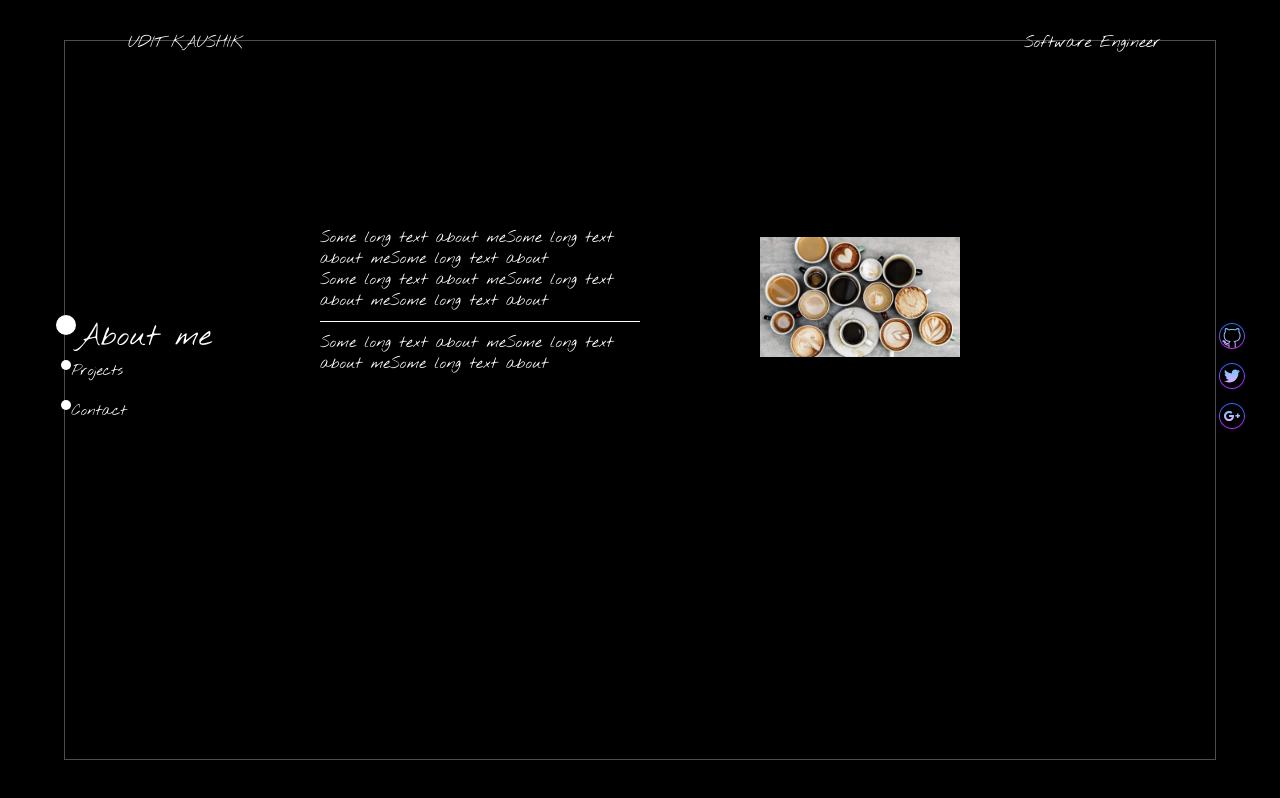
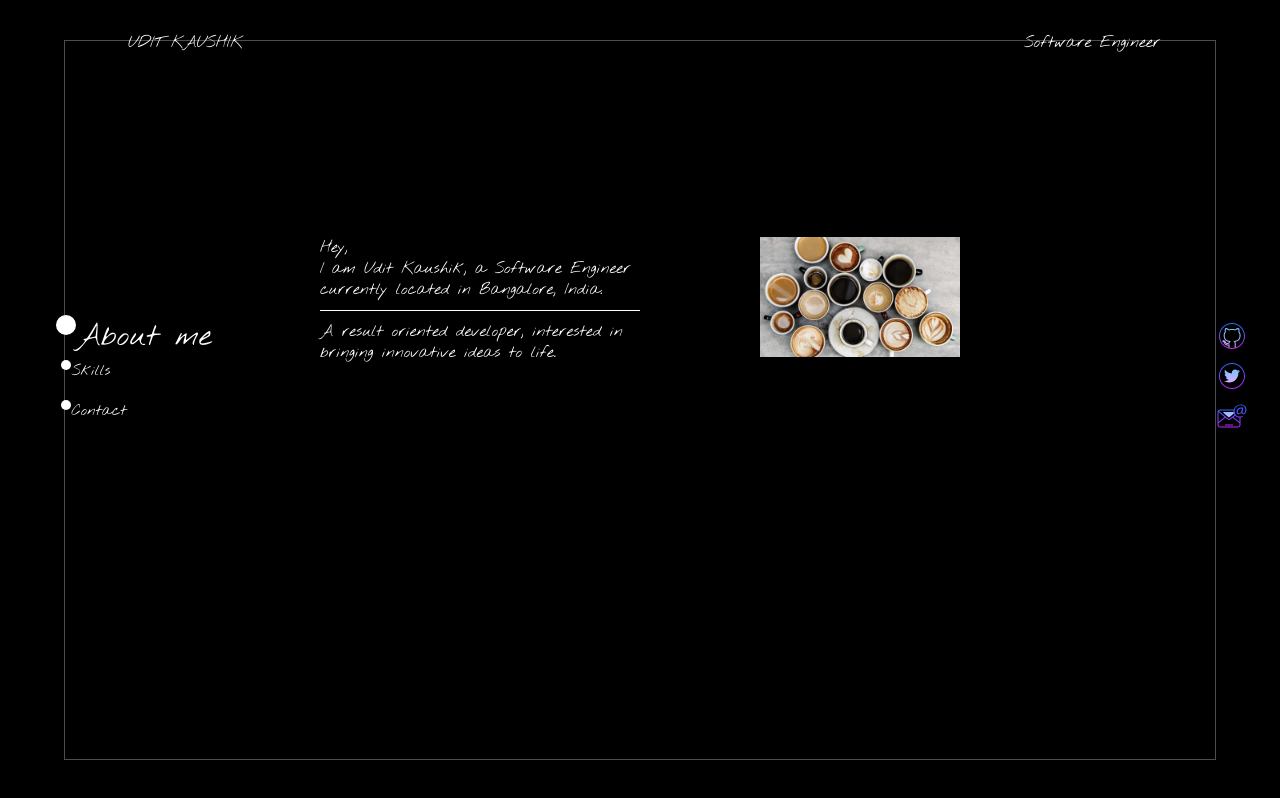
Before and after one commit to udit1994/portfolio, a React (Create React App) app: page / in a window 1280 px wide. Built offline with nearby package versions, Linux system fonts and the light colour scheme.

Commit message:
social links

```diff
--- a/src/components/About.js
+++ b/src/components/About.js
@@ -95,14 +95,14 @@ function About() {
       <Paragraph>
         <TextTop>
           <TextTop1>
-            Some long text about meSome long text about meSome long text about
+            Hey,
           </TextTop1>
           <TextTop2>
-            Some long text about meSome long text about meSome long text about
+            I am Udit Kaushik, a Software Engineer currently located in Bangalore, India.
           </TextTop2>
         </TextTop>
         <TextBottom>
-          Some long text about meSome long text about meSome long text about
+          A result oriented developer, interested in bringing innovative ideas to life.
         </TextBottom>
       </Paragraph>
       <Wrapper>
--- a/src/components/Home.js
+++ b/src/components/Home.js
@@ -86,10 +86,10 @@ const Home = () => {
           </Link>
           <Link to="/project">
             <PageIcon2
-              content="Projects"
+              content="Skills"
               theme={theme}
-              selected={path === "/project" ? true : false}
-              onClick={() => setPath("/project")}
+              selected={path === "/skill" ? true : false}
+              onClick={() => setPath("/skill")}
             />
           </Link>
           <Link to="/contact">
--- a/src/components/Social.js
+++ b/src/components/Social.js
@@ -2,7 +2,7 @@ import React from "react";
 import styled from "styled-components";
 
 import { ReactComponent as Github } from "assets/github.svg";
-import { ReactComponent as Google } from "assets/google.svg";
+import { ReactComponent as Google } from "assets/email.svg";
 import { ReactComponent as Twitter } from "assets/twitter.svg";
 
 const GithubWrapper = styled.span`
@@ -33,18 +33,22 @@ const TwitterWrapper = styled.span`
 `;
 
 const Social = () => {
-  const handleClick = () => {};
-
   return (
     <>
-      <GithubWrapper onClick={handleClick}>
-        <Github />
+      <GithubWrapper>
+        <a href="https://github.com/udit1994" target="_blank" rel="noopener noreferrer">
+          <Github />
+        </a>
       </GithubWrapper>
       <TwitterWrapper>
-        <Twitter />
+        <a href="https://twitter.com/uditkaushik94" target="_blank" rel="noopener noreferrer">
+          <Twitter />
+        </a>
       </TwitterWrapper>
       <GoogleWrapper>
-        <Google />
+        <a href="mailto:uditkaushik94@gmail.com?subject=Mail from Portfolio">
+          <Google />
+        </a>
       </GoogleWrapper>
     </>
   );
```
Also changed, not shown: src/assets/email.svg (added), src/assets/google.svg (deleted).
